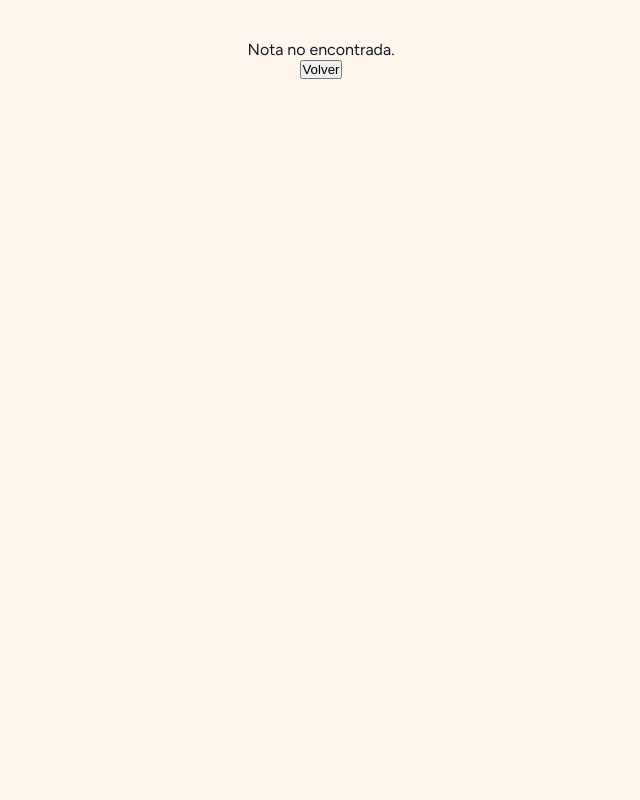
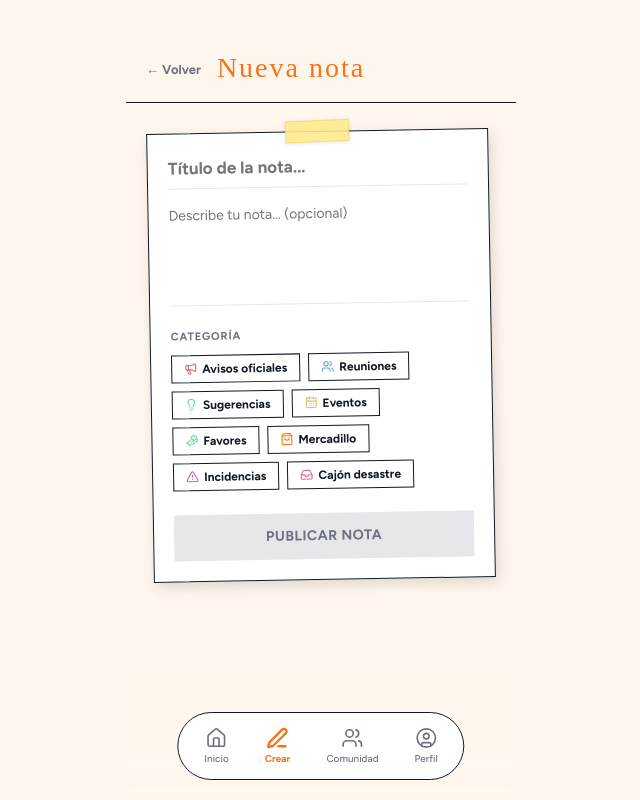
Before and after one commit to DanielVeraMunoz/CorchoApiFront, a React (Vite) app: page /notes/new in a window 1280 px wide. Shown: the whole page, without its empty margins (319-959 px from the left). Built offline with nearby package versions, Linux system fonts and the light colour scheme; a web font is replaced by a local one.

Commit message:
Crete note view

```diff
--- a/src/App.jsx
+++ b/src/App.jsx
@@ -2,6 +2,7 @@ import { BrowserRouter, Routes, Route, Navigate } from 'react-router-dom';
 import Login from './pages/Login';
 import Dashboard from './pages/Dashboard';
 import NoteDetail from './pages/NoteDetail';
+import CreateNote from './pages/CreateNote';
 
 export default function App() {
   return (
@@ -9,6 +10,7 @@ export default function App() {
       <Routes>
         <Route path="/"            element={<Login />} />
         <Route path="/dashboard"   element={<Dashboard />} />
+        <Route path="/notes/new"   element={<CreateNote />} />
         <Route path="/notes/:id"   element={<NoteDetail />} />
         <Route path="*"            element={<Navigate to="/" />} />
       </Routes>
--- a/src/components/MenuBar.jsx
+++ b/src/components/MenuBar.jsx
@@ -1,13 +1,32 @@
-import { Home, PenLine, UserCircle } from 'lucide-react';
+import { useNavigate } from 'react-router-dom';
+import { Home, PenLine, Users, UserCircle } from 'lucide-react';
+
+const MY_USER_ID = 2;
 
 const items = [
-  { key: 'home', label: 'Inicio', Icon: Home },
-  { key: 'create', label: 'Crear', Icon: PenLine },
-  { key: 'profile', label: 'Perfil', Icon: UserCircle },
+  { key: 'home',      label: 'Inicio',    Icon: Home,        path: '/dashboard' },
+  { key: 'create',    label: 'Crear',     Icon: PenLine,     path: '/notes/new' },
+  { key: 'community', label: 'Comunidad', Icon: Users,       path: '/community' },
+  { key: 'profile',   label: 'Perfil',    Icon: UserCircle,  path: `/users/${MY_USER_ID}` },
 ];
 
 export default function MenuBar({ active }) {
+  const navigate = useNavigate();
+
   return (
+    <>
+    <div style={{
+      position: 'fixed',
+      bottom: 0,
+      left: '50%',
+      transform: 'translateX(-50%)',
+      width: '100%',
+      maxWidth: '390px',
+      height: '130px',
+      background: 'linear-gradient(to bottom, transparent, var(--color-bg))',
+      pointerEvents: 'none',
+      zIndex: 99,
+    }} />
     <div style={{
       position: 'fixed',
       bottom: '20px',
@@ -18,24 +37,19 @@ export default function MenuBar({ active }) {
       borderRadius: '50px',
       display: 'flex',
       alignItems: 'center',
-      padding: '10px 28px',
-      gap: '36px',
+      padding: '10px 20px',
+      gap: '24px',
       zIndex: 100,
     }}>
-      {items.map(({ key, label, Icon }) => {
+      {items.map(({ key, label, Icon, path }) => {
         const isActive = active === key;
         return (
           <button
             key={key}
+            onClick={() => navigate(path)}
             style={{
-              display: 'flex',
-              flexDirection: 'column',
-              alignItems: 'center',
-              gap: '3px',
-              background: 'none',
-              border: 'none',
-              cursor: 'pointer',
-              padding: '4px 8px',
+              display: 'flex', flexDirection: 'column', alignItems: 'center', gap: '3px',
+              background: 'none', border: 'none', cursor: 'pointer', padding: '4px 6px',
             }}
           >
             <Icon
@@ -44,8 +58,7 @@ export default function MenuBar({ active }) {
               color={isActive ? 'var(--color-accent)' : 'var(--color-text-muted)'}
             />
             <span style={{
-              fontSize: '10px',
-              fontFamily: 'var(--font)',
+              fontSize: '10px', fontFamily: 'var(--font)',
               fontWeight: isActive ? '800' : '500',
               color: isActive ? 'var(--color-accent)' : 'var(--color-text-muted)',
             }}>
@@ -55,5 +68,6 @@ export default function MenuBar({ active }) {
         );
       })}
     </div>
+    </>
   );
 }
--- /dev/null
+++ b/src/pages/CreateNote.jsx
@@ -0,0 +1,242 @@
+import { useState, useEffect } from 'react';
+import { useNavigate } from 'react-router-dom';
+import { Megaphone, Users, Lightbulb, CalendarDays, HandHeart, ShoppingBag, AlertTriangle, Inbox } from 'lucide-react';
+import MenuBar from '../components/MenuBar';
+
+const CATEGORIES = [
+  { id: 1, name: 'Avisos oficiales', Icon: Megaphone,    color: '#DD686D' },
+  { id: 2, name: 'Reuniones',        Icon: Users,         color: '#68A7DD' },
+  { id: 3, name: 'Sugerencias',      Icon: Lightbulb,     color: '#68DD9E' },
+  { id: 4, name: 'Eventos',          Icon: CalendarDays,  color: '#DDC068' },
+  { id: 5, name: 'Favores',          Icon: HandHeart,     color: '#68DD9E' },
+  { id: 6, name: 'Mercadillo',       Icon: ShoppingBag,   color: '#F97316' },
+  { id: 7, name: 'Incidencias',      Icon: AlertTriangle, color: '#A868DD' },
+  { id: 8, name: 'Cajón desastre',   Icon: Inbox,         color: '#DD6899' },
+];
+
+function useTypewriter(text, speed = 38, startDelay = 0) {
+  const [displayed, setDisplayed] = useState('');
+  const [done, setDone] = useState(false);
+
+  useEffect(() => {
+    setDisplayed('');
+    setDone(false);
+    let i = 0;
+    let interval;
+    const timeout = setTimeout(() => {
+      interval = setInterval(() => {
+        i++;
+        setDisplayed(text.slice(0, i));
+        if (i >= text.length) { setDone(true); clearInterval(interval); }
+      }, speed);
+    }, startDelay);
+    return () => { clearTimeout(timeout); clearInterval(interval); };
+  }, [text, speed, startDelay]);
+
+  return { displayed, done };
+}
+
+function Cursor({ visible }) {
+  const [show, setShow] = useState(true);
+  useEffect(() => {
+    if (!visible) return;
+    const t = setInterval(() => setShow((s) => !s), 500);
+    return () => clearInterval(t);
+  }, [visible]);
+  if (!visible) return null;
+  return <span style={{ opacity: show ? 1 : 0, fontWeight: 400 }}>|</span>;
+}
+
+export default function CreateNote() {
+  const navigate = useNavigate();
+  const [entered, setEntered] = useState(false);
+  const [exiting, setExiting] = useState(false);
+
+  const [title, setTitle]             = useState('');
+  const [description, setDescription] = useState('');
+  const [categoryId, setCategoryId]   = useState(null);
+
+  useEffect(() => {
+    const t = setTimeout(() => setEntered(true), 50);
+    return () => clearTimeout(t);
+  }, []);
+
+  const handleBack = () => {
+    setExiting(true);
+    setTimeout(() => navigate('/dashboard'), 260);
+  };
+
+  const canSubmit = title.trim().length > 0 && categoryId !== null;
+
+  const { displayed, done } = useTypewriter('Nueva nota', 42, 300);
+
+  const handleFocus = (e) => { e.target.style.borderColor = 'var(--color-accent)'; };
+  const handleBlur  = (e) => { e.target.style.borderColor = 'transparent'; };
+
+  return (
+    <>
+    <div style={{
+      backgroundColor: 'var(--color-bg)', minHeight: '100svh', paddingBottom: '100px',
+      opacity: exiting ? 0 : 1,
+      transform: exiting ? 'translateX(30px)' : 'translateX(0)',
+      transition: 'opacity 0.25s ease, transform 0.25s ease',
+    }}>
+
+      {/* Header */}
+      <div style={{
+        borderBottom: '1px solid var(--color-border)',
+        padding: '52px 20px 16px',
+        marginBottom: '28px',
+        display: 'flex', alignItems: 'center', gap: '16px',
+        opacity: entered ? 1 : 0,
+        transition: 'opacity 0.3s ease',
+      }}>
+        <button
+          onClick={handleBack}
+          style={{
+            background: 'none', border: 'none', cursor: 'pointer', padding: 0,
+            fontFamily: 'var(--font)', fontSize: '13px', fontWeight: '700',
+            color: 'var(--color-text-muted)', flexShrink: 0,
+          }}
+        >
+          ← Volver
+        </button>
+        <h1 style={{
+          fontFamily: 'var(--font-display)', fontSize: '28px', fontWeight: '400',
+          color: 'var(--color-accent)', letterSpacing: '2px', margin: 0, minHeight: '34px',
+        }}>
+          {displayed}<Cursor visible={!done} />
+        </h1>
+      </div>
+
+      {/* Nota / Formulario */}
+      <div style={{ padding: '0 24px' }}>
+        <div style={{
+          position: 'relative',
+          opacity: entered ? 1 : 0,
+          transform: entered
+            ? 'translateY(0) rotate(-1deg)'
+            : 'translateY(50px) rotate(-4deg)',
+          transition: 'opacity 0.4s ease, transform 0.55s cubic-bezier(0.34, 1.56, 0.64, 1)',
+        }}>
+
+          {/* Tape */}
+          <div style={{
+            position: 'absolute', top: '-11px', left: '50%',
+            transform: 'translateX(-50%) rotate(-1.5deg)',
+            width: '64px', height: '22px',
+            backgroundColor: 'rgba(255,235,140,0.88)',
+            border: '1px solid rgba(180,150,30,0.2)',
+            zIndex: 1, boxShadow: '0 1px 4px rgba(0,0,0,0.1)',
+          }} />
+
+          <div style={{
+            backgroundColor: 'var(--color-white)',
+            border: '1px solid var(--color-border)',
+            padding: '24px 20px 20px',
+            boxShadow: '3px 5px 14px rgba(0,0,0,0.13)',
+            marginTop: '12px',
+          }}>
+
+            {/* Título */}
+            <input
+              type="text"
+              placeholder="Título de la nota..."
+              value={title}
+              maxLength={100}
+              onChange={(e) => setTitle(e.target.value)}
+              style={{
+                width: '100%', border: 'none',
+                borderBottom: '1px solid var(--color-border-light)',
+                backgroundColor: 'transparent',
+                fontFamily: 'var(--font)', fontSize: '17px', fontWeight: '700',
+                color: 'var(--color-text)', outline: 'none',
+                padding: '0 0 10px', marginBottom: '16px',
+                boxSizing: 'border-box',
+                transition: 'border-color 0.15s',
+              }}
+              onFocus={handleFocus}
+              onBlur={handleBlur}
+            />
+
+            {/* Descripción */}
+            <textarea
+              placeholder="Describe tu nota... (opcional)"
+              value={description}
+              onChange={(e) => setDescription(e.target.value)}
+              rows={4}
+              style={{
+                width: '100%', border: 'none',
+                borderBottom: '1px solid var(--color-border-light)',
+                backgroundColor: 'transparent',
+                fontFamily: 'var(--font)', fontSize: '14px',
+                color: 'var(--color-text)', outline: 'none', resize: 'none',
+                lineHeight: '1.6', padding: '0 0 10px', marginBottom: '20px',
+                boxSizing: 'border-box',
+                transition: 'border-color 0.15s',
+              }}
+              onFocus={handleFocus}
+              onBlur={handleBlur}
+            />
+
+            {/* Selector de categoría */}
+            <p style={{
+              fontSize: '11px', fontWeight: '700', color: 'var(--color-text-muted)',
+              textTransform: 'uppercase', letterSpacing: '0.8px', marginBottom: '12px',
+            }}>
+              Categoría
+            </p>
+
+            <div style={{ display: 'flex', flexWrap: 'wrap', gap: '8px', marginBottom: '24px' }}>
+              {CATEGORIES.map(({ id, name, Icon, color }) => {
+                const isSelected = categoryId === id;
+                return (
+                  <button
+                    key={id}
+                    onClick={() => setCategoryId(isSelected ? null : id)}
+                    style={{
+                      display: 'flex', alignItems: 'center', gap: '5px',
+                      padding: '6px 12px',
+                      border: `1px solid ${isSelected ? color : 'var(--color-border)'}`,
+                      backgroundColor: isSelected ? color : 'transparent',
+                      color: isSelected ? 'white' : 'var(--color-text)',
+                      fontFamily: 'var(--font)', fontSize: '12px', fontWeight: '700',
+                      cursor: 'pointer', borderRadius: 0,
+                      transition: 'all 0.15s',
+                    }}
+                  >
+                    <Icon size={13} strokeWidth={2} color={isSelected ? 'white' : color} />
+                    {name}
+                  </button>
+                );
+              })}
+            </div>
+
+            {/* Botón publicar */}
+            <button
+              disabled={!canSubmit}
+              style={{
+                width: '100%', height: '46px',
+                backgroundColor: canSubmit ? 'var(--color-accent)' : 'var(--color-border-light)',
+                color: canSubmit ? 'white' : 'var(--color-text-muted)',
+                border: 'none', fontFamily: 'var(--font)',
+                fontSize: '14px', fontWeight: '700',
+                cursor: canSubmit ? 'pointer' : 'default',
+                textTransform: 'uppercase', letterSpacing: '0.5px',
+                transition: 'background-color 0.2s, color 0.2s',
+              }}
+              onMouseEnter={(e) => { if (canSubmit) e.currentTarget.style.opacity = '0.88'; }}
+              onMouseLeave={(e) => { e.currentTarget.style.opacity = '1'; }}
+            >
+              Publicar nota
+            </button>
+
+          </div>
+        </div>
+      </div>
+
+    </div>
+    <MenuBar active="create" />
+    </>
+  );
+}
```
